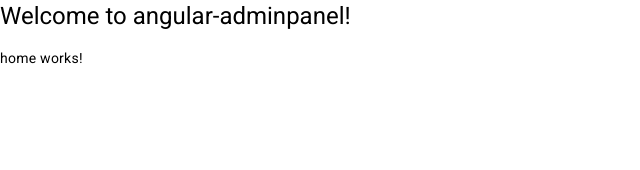
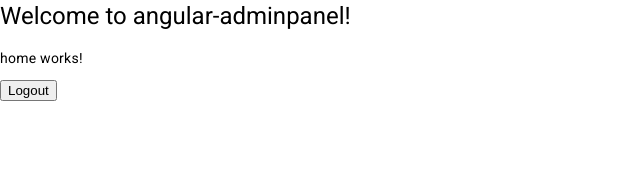
Before and after one commit to DjurreAikema/Memory-Webtech3, an Angular app in the folder angular-adminpanel/: page /home in a window 1280 px wide. Shown: the top 170 px of the page, without its empty margins (0-640 px from the left). Built offline with nearby package versions, Linux system fonts and the light colour scheme; sample sign-in values are in the browser's storage.

Commit message:
Week 6/7 - Logout

```diff
--- a/angular-adminpanel/src/app/home/home.component.ts
+++ b/angular-adminpanel/src/app/home/home.component.ts
@@ -1,13 +1,18 @@
 import { Component } from '@angular/core';
+import {LogoutButtonComponent} from "../shared/components/logout-button.component";
 
 @Component({
   selector: 'app-home',
   standalone: true,
-  imports: [],
+  imports: [
+    LogoutButtonComponent
+  ],
   template: `
     <p>
       home works!
     </p>
+
+    <app-logout-button/>
   `,
   styles: ``
 })
--- a/angular-adminpanel/src/app/login/login.component.ts
+++ b/angular-adminpanel/src/app/login/login.component.ts
@@ -24,7 +24,6 @@ export default class LoginComponent {
     event.preventDefault();
     this.http.post('/api/login_check', {username, password})
       .subscribe((response: any): void => {
-        console.log(response);
         if (response.token) {
           localStorage.setItem('token', response.token);
           this.router.navigate(['/']);
--- /dev/null
+++ b/angular-adminpanel/src/app/shared/components/logout-button.component.ts
@@ -0,0 +1,20 @@
+import {Component, inject} from '@angular/core';
+import {Router} from "@angular/router";
+
+@Component({
+  selector: 'app-logout-button',
+  standalone: true,
+  imports: [],
+  template: `
+    <button (click)="logout()">Logout</button>
+  `,
+  styles: ``
+})
+export class LogoutButtonComponent {
+  private router: Router = inject(Router);
+
+  logout(): void {
+    localStorage.removeItem('token');
+    this.router.navigate(['/login']);
+  }
+}
```
